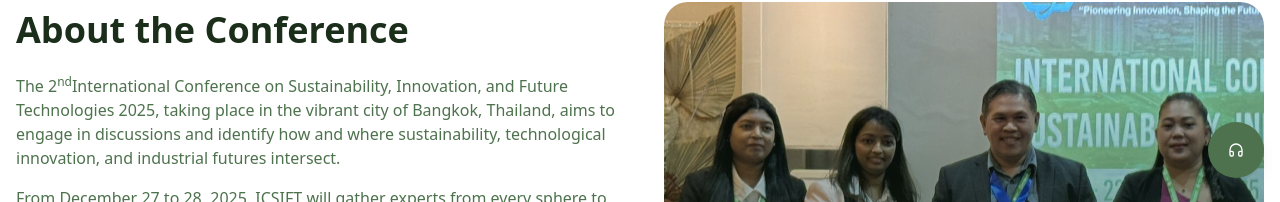
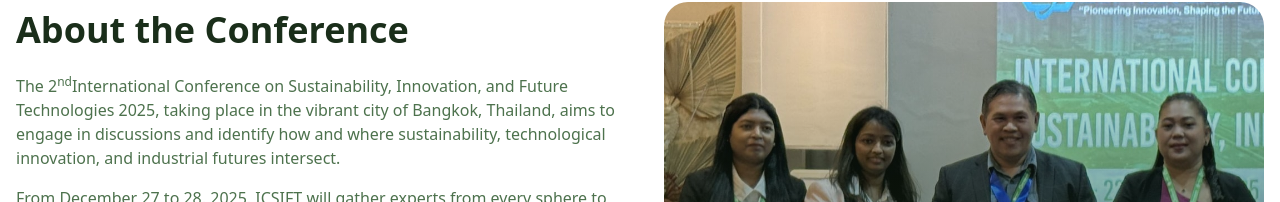
Before and after one commit to ZepResearch/icsift, a Next.js app: page /about-conference in a window 1280 px wide. Shown: the part 598-800 px from the top of the page. Built offline with nearby package versions, Linux system fonts and the light colour scheme; no server answers; what pocketbase would draw is missing.

Commit message:
fix: Adjust component rendering order in RootLayout for better chat integration

```diff
--- a/src/app/layout.js
+++ b/src/app/layout.js
@@ -68,8 +68,8 @@ export default function RootLayout({ children }) {
         <ConferenceNavbar/>
         {children}
         <ConferenceFooter/>
-<FloatingContactButton/>
-         {/* <TawkToChat/>      */}
+{/* <FloatingContactButton/> */}
+         <TawkToChat/>
       {/* <ChatButton/> */}
            </body>
     </html>
```
